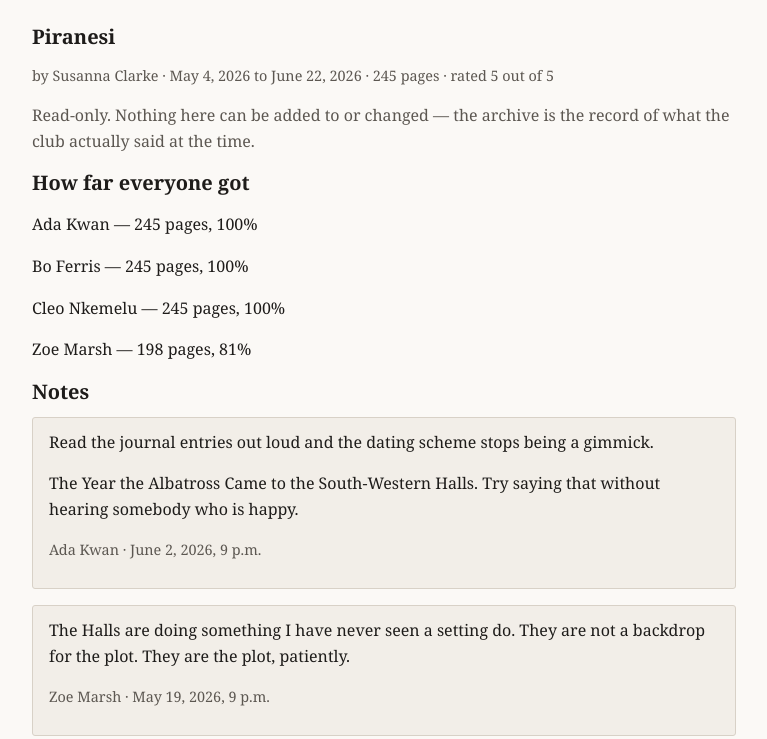
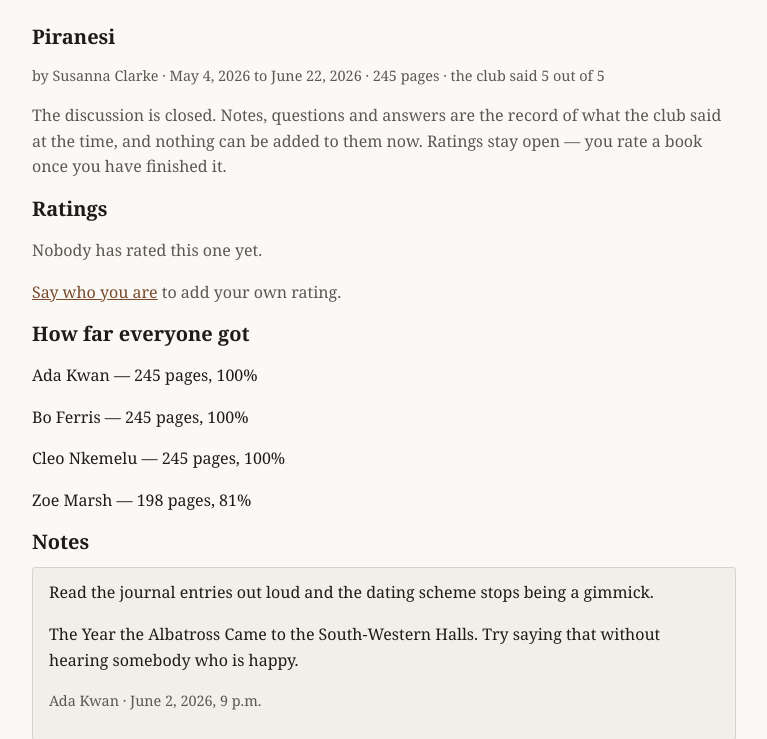
Before and after one commit to rferper/reading_club_manager, a Django app: page /history/1/ in a window 1280 px wide. Shown: the part 128-867 px from the top of the page, without its empty margins (256-1023 px from the left). Run offline with Django 5.2, Linux system fonts and the light colour scheme; data comes from the database, SQL or seed files in the repository.

Commit message:
Let members rate a finished book, on the archive page (#16)
`/books/<pk>/rate/` records the score and redirects; the form itself
lives on `/history/<pk>/`, prefilled with the member's standing score.
One number and a button do not need a page of their own, but the route
does — a POST needs a destination, and POST-then-redirect means a
rejected score needs somewhere to come back to with its error attached.
`book_rate` is that page too, prefilled from the same helper so the two
surfaces cannot disagree about what this member already said.

This narrows #14's read-only rule for the archive, which is what the
issue asks for: the discussion stays closed, ratings do not, because you
rate a book once you have finished it and that page is the only place a
finished book lives. The page's sentence and `test_history`'s assertion
both say so now — no note form, no answer form, nothing to type into.

Rating the current read is refused inside the view and not only hidden
in the template, and refused with a message rather than a 403: nothing
is wrong with the viewer, the action has just stopped meaning anything.

`/history/` annotates the average and the count rather than asking per
book, pinned by `assertNumQueries` — the archive is uncapped. Annotating
drops `Meta.ordering`, so the view now spells decision #17's order out.

Co-Authored-By: Claude Opus 5 <noreply@anthropic.com>
Claude-Session: https://claude.ai/code/session_01FrvKXBpBYpPgDRLgkkAEKN

```diff
--- a/club/static/club/style.css
+++ b/club/static/club/style.css
@@ -412,3 +412,12 @@ button {
   cursor: pointer;
   font-size: 0.9rem;
 }
+
+/* The one form a finished book's page carries. The discussion there is closed
+   and the rating is not (decision #23), so it needs to read as a control
+   rather than as part of the archived record around it. */
+.rating-form {
+  border-top: 1px solid var(--rule);
+  margin-top: 1rem;
+  padding-top: 0.75rem;
+}
--- a/club/templates/club/history.html
+++ b/club/templates/club/history.html
@@ -25,7 +25,11 @@
         {% else %}
           · no finish date recorded
         {% endif %}
-        {% if book.rating %}· rated {{ book.rating }} out of 5{% endif %}
+        {% if book.rating %}· the club said {{ book.rating }} out of 5{% endif %}
+        {% if book.member_rating_count %}
+          · members averaged {{ book.member_rating_average|floatformat:1 }}
+          from {{ book.member_rating_count }}
+        {% endif %}
       </p>
 
       {% if is_club_admin %}
--- a/club/templates/club/history_detail.html
+++ b/club/templates/club/history_detail.html
@@ -10,7 +10,7 @@
     {% if book.started_on %}· {{ book.started_on }}{% endif %}
     {% if book.finished_on %}to {{ book.finished_on }}{% endif %}
     {% if book.total_pages %}· {{ book.total_pages }} pages{% endif %}
-    {% if book.rating %}· rated {{ book.rating }} out of 5{% endif %}
+    {% if book.rating %}· the club said {{ book.rating }} out of 5{% endif %}
   </p>
 
   {% if book.is_current %}
@@ -22,8 +22,9 @@
     </p>
   {% else %}
     <p class="empty">
-      Read-only. Nothing here can be added to or changed — the archive is the
-      record of what the club actually said at the time.
+      The discussion is closed. Notes, questions and answers are the record of
+      what the club said at the time, and nothing can be added to them now.
+      Ratings stay open — you rate a book once you have finished it.
     </p>
   {% endif %}
 
@@ -31,6 +32,47 @@
     <p>
       <a class="admin-only" href="{% url 'club:book_edit' book.pk %}">Edit this entry</a>
     </p>
+  {% endif %}
+
+  <h2>Ratings</h2>
+  {% if rating_average %}
+    <p>
+      Members averaged {{ rating_average|floatformat:1 }} out of 5,
+      from {{ ratings|length }}
+      {% if ratings|length == 1 %}rating{% else %}ratings{% endif %}.
+    </p>
+
+    {% for rating in ratings %}
+      <p class="byline">{{ rating.member.name }} — {{ rating.score }} out of 5</p>
+    {% endfor %}
+  {% else %}
+    <p class="empty">
+      Nobody has rated this one yet{% if book.is_current %} — the club is still reading it{% endif %}.
+    </p>
+  {% endif %}
+
+  {% if not book.is_current %}
+    {% if rating_form %}
+      {% comment %}
+        The one form on a finished book's page. The discussion is closed and
+        this is not (decision #23), so it posts here rather than sending the
+        member off to a separate page to type one number. `book_rate` renders
+        that page for a GET or a rejected score, and re-checks everything this
+        template decided before showing the form.
+      {% endcomment %}
+      <form class="rating-form" method="post" action="{% url 'club:book_rate' book.pk %}">
+        {% csrf_token %}
+        {{ rating_form.as_p }}
+        <button type="submit">
+          {% if my_rating %}Change your rating{% else %}Rate this book{% endif %}
+        </button>
+      </form>
+    {% else %}
+      <p class="empty">
+        <a href="{% url 'club:identify' %}?next={{ request.get_full_path|urlencode }}">Say who you are</a>
+        to add your own rating.
+      </p>
+    {% endif %}
   {% endif %}
 
   <h2>How far everyone got</h2>
--- a/club/urls.py
+++ b/club/urls.py
@@ -29,4 +29,5 @@ urlpatterns = [
     path("books/start/", views.book_start, name="book_start"),
     path("books/<int:pk>/edit/", views.book_edit, name="book_edit"),
     path("books/<int:pk>/finish/", views.book_finish, name="book_finish"),
+    path("books/<int:pk>/rate/", views.book_rate, name="book_rate"),
 ]
--- a/club/views.py
+++ b/club/views.py
@@ -5,7 +5,7 @@ from django.conf import settings
 from django.contrib import messages
 from django.core.exceptions import PermissionDenied
 from django.db import IntegrityError, models, transaction
-from django.db.models import F, OuterRef, Prefetch, Subquery
+from django.db.models import Avg, Count, F, OuterRef, Prefetch, Subquery
 from django.db.models.functions import Lower
 from django.shortcuts import get_object_or_404, redirect, render
 from django.urls import reverse
@@ -22,12 +22,21 @@ from .forms import (
     BookForm,
     IdentityForm,
     MemberForm,
+    MemberRatingForm,
     NoteForm,
     ProgressForm,
     QuestionForm,
 )
 from .identity import current_member, forget_member, remember_member
-from .models import Answer, Book, Member, Note, Progress, Question
+from .models import (
+    Answer,
+    Book,
+    Member,
+    MemberRating,
+    Note,
+    Progress,
+    Question,
+)
 
 
 def home(request):
@@ -574,21 +583,49 @@ def history(request):
     Uncapped, and staying that way — a club reads a dozen books a year, and
     #20 holds search and pagination for whenever that stops being true.
     """
-    return render(
-        request,
-        "club/history.html",
-        {"books": Book.objects.filter(is_current=False)},
+    books = (
+        Book.objects.filter(is_current=False)
+        .annotate(
+            # Annotated rather than asked per row: the archive is uncapped, so
+            # a property that averaged in Python would be one query per entry.
+            member_rating_average=Avg("ratings__score"),
+            member_rating_count=Count("ratings"),
+        )
+        # Spelled out rather than inherited. Aggregating drops `Meta.ordering`,
+        # which turned the archive back into primary key order the moment the
+        # averages were added — silently, because both orders look plausible
+        # until the dates disagree.
+        .order_by(
+            F("finished_on").desc(nulls_last=True),
+            F("started_on").desc(nulls_last=True),
+            "-pk",
+        )
     )
+
+    return render(request, "club/history.html", {"books": books})
 
 
 def history_detail(request, pk):
-    """One book's discussion, replayed read-only.
+    """One book's discussion, replayed read-only — except the rating.
 
     This works because notes, questions and answers carried a book foreign key
     from the start (decision #8) rather than being scoped to whatever happened
-    to be current. Nothing here writes, and nothing here is offered to write.
+    to be current. Nothing about the discussion writes, and nothing about it is
+    offered to write.
+
+    The rating is the exception decision #23 carves out: you rate a book once
+    you have finished it, and this page is the only place a finished book
+    lives. The form posts to `book_rate`, which re-checks everything this view
+    decided before showing it.
     """
     book = get_object_or_404(Book, pk=pk)
+    viewer = current_member(request)
+    ratings = list(book.ratings.select_related("member"))
+    scores = [rating.score for rating in ratings]
+    my_rating = next(
+        (r for r in ratings if viewer is not None and r.member_id == viewer.pk),
+        None,
+    )
 
     return render(
         request,
@@ -600,6 +637,20 @@ def history_detail(request, pk):
                 Prefetch("answers", queryset=Answer.objects.select_related("member"))
             ),
             "progress": book.progress.select_related("member"),
+            "ratings": ratings,
+            # Averaged here rather than in the database, because the rows are
+            # already loaded to be listed underneath it.
+            "rating_average": sum(scores) / len(scores) if scores else None,
+            "my_rating": my_rating,
+            # Unbound and prefilled from the row this member already has, so
+            # the control shows their standing score rather than asking again
+            # from blank. Absent entirely when there is nobody to attribute a
+            # score to, or nothing finished to score.
+            "rating_form": (
+                MemberRatingForm(initial=_rating_initial(my_rating))
+                if viewer is not None and not book.is_current
+                else None
+            ),
         },
     )
 
@@ -700,3 +751,56 @@ def book_edit(request, pk):
             "submit_label": "Save changes",
         },
     )
+
+
+def _rating_initial(rating):
+    """Prefill data for `MemberRatingForm` from an existing row, or nothing.
+
+    One helper because two views prefill the same form: the archive page, which
+    renders it inline, and `book_rate`, which renders it again when a submission
+    comes back with an error or somebody arrives at the URL directly.
+    """
+    return {"score": rating.score} if rating is not None else None
+
+
+@require_member
+def book_rate(request, pk):
+    """Record this member's score for a book the club has finished.
+
+    The archive is read-only for discussion and not for this (decision #23):
+    you rate a book once you have read it, and the history page is the only
+    place a finished book lives. That page posts here; this view is also the
+    GET-and-error surface, so a failed submission comes back somewhere with a
+    form on it rather than losing the score on a redirect.
+
+    The current read is refused — the club has not finished it, and a score for
+    a book somebody is halfway through is not a score. Refused here and not
+    only hidden there: a hidden control is decoration.
+    """
+    book = get_object_or_404(Book, pk=pk)
+
+    if book.is_current:
+        messages.error(
+            request,
+            f"The club is still reading {book.title}. Rate it once it is finished.",
+        )
+        return redirect("club:history_detail", pk=book.pk)
+
+    member = current_member(request)
+    mine = MemberRating.objects.filter(book=book, member=member).first()
+    form = MemberRatingForm(request.POST or None, initial=_rating_initial(mine))
+
+    if request.method == "POST" and form.is_valid():
+        MemberRating.objects.update_or_create(
+            book=book,
+            member=member,
+            defaults={"score": form.cleaned_data["score"]},
+        )
+        messages.success(request, f"Your rating for {book.title} is saved.")
+        return redirect("club:history_detail", pk=book.pk)
+
+    return render(
+        request,
+        "club/book_rate.html",
+        {"form": form, "book": book, "my_rating": mine},
+    )
```
Also changed, not shown: club/templates/club/book_rate.html (added, +29 -0 lines), club/tests/test_history.py (+14 -6 lines), club/tests/test_ratings.py (added, +501 -0 lines).
